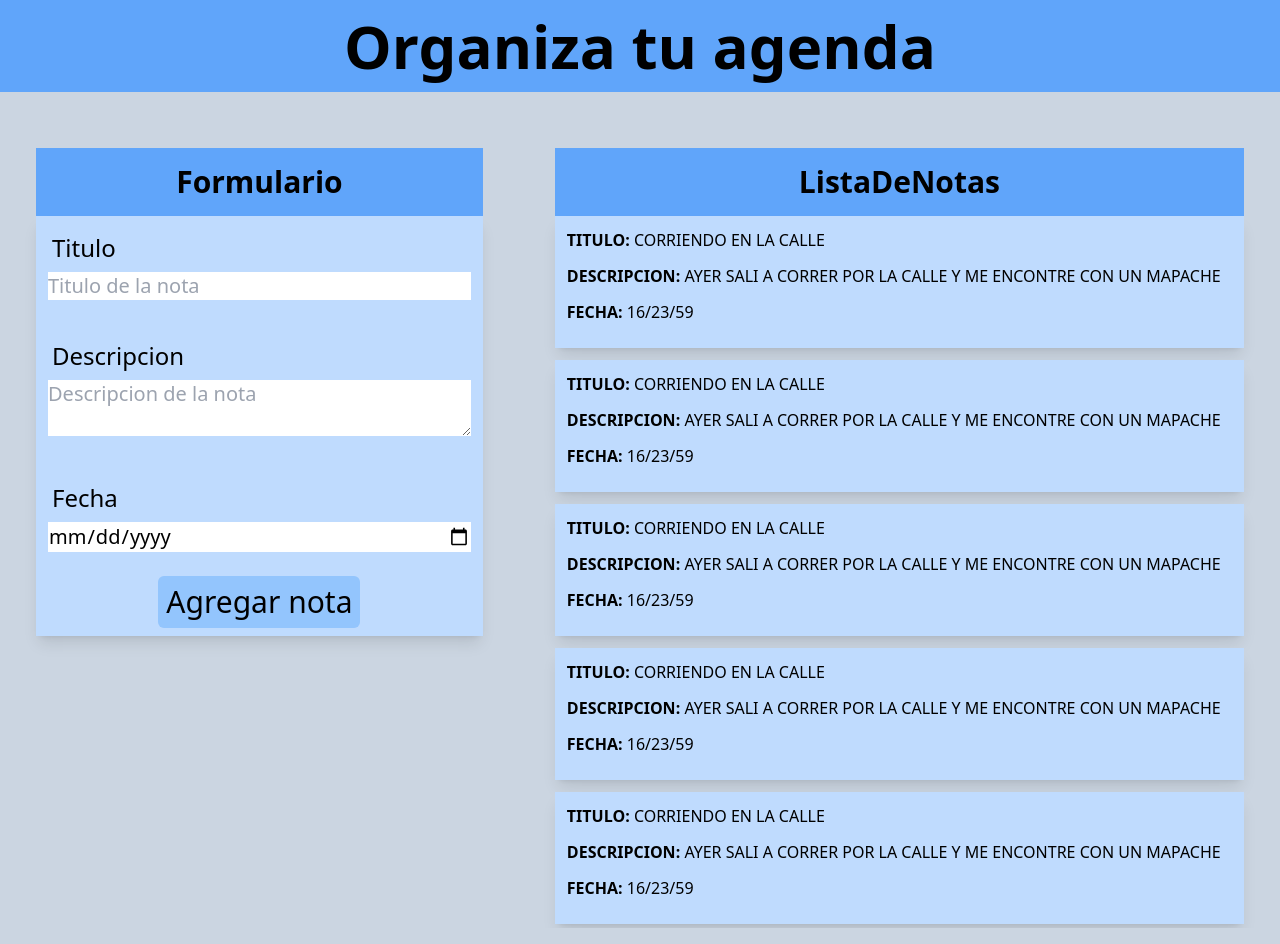
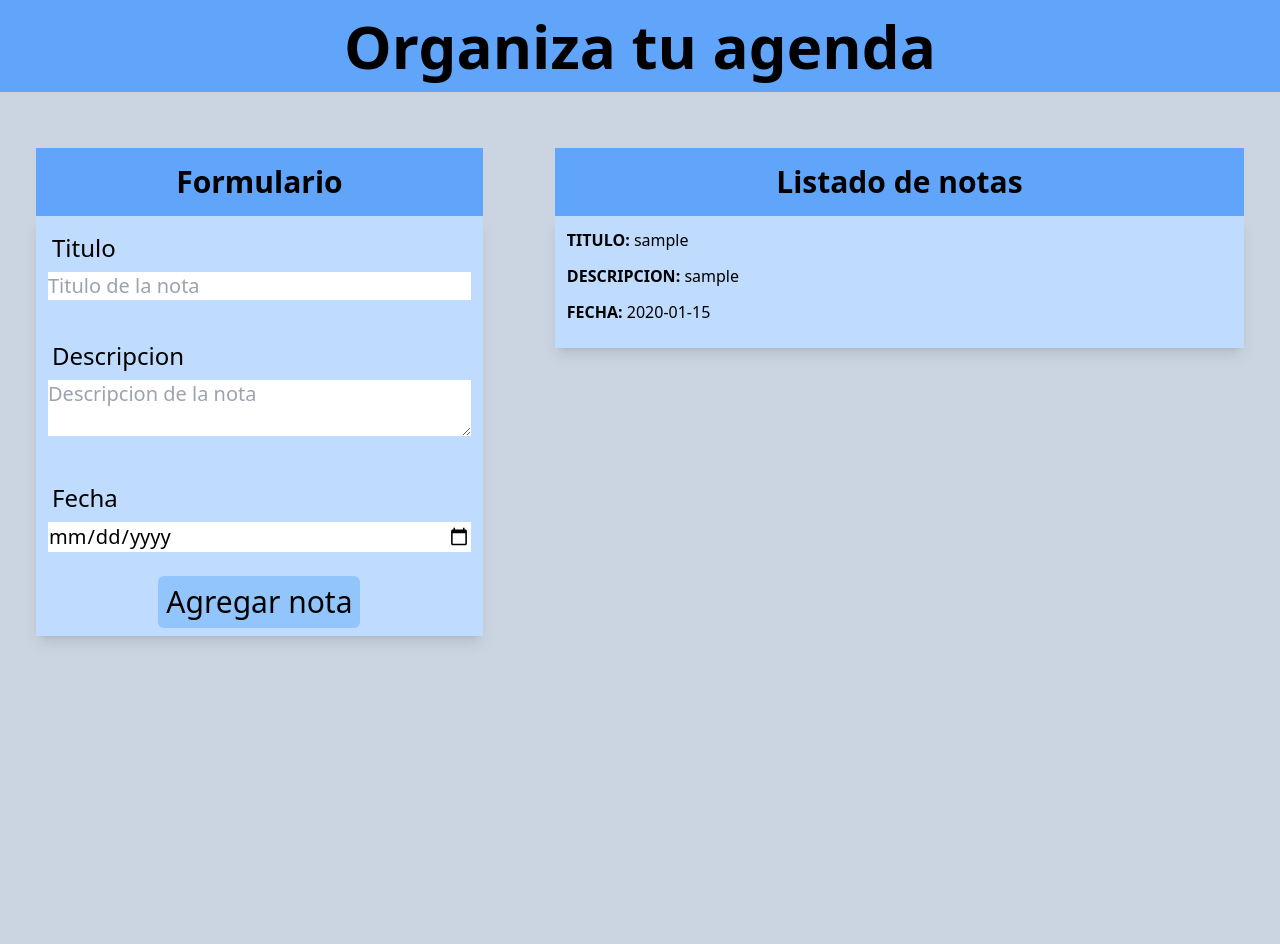
Before and after one commit to VinaEmiliano/NotasApp-react-tailwind, a React (Vite) app: page / in a window 1280 px wide. Both pictures are taken after typing "Sample", "Sample", "2020-01-15" into the empty fields and a click on the input "Agregar nota". Built offline with nearby package versions, Linux system fonts and the light colour scheme.

Commit message:
texto dinamico y actualizacion en el componentes de notas

```diff
--- a/src/App.jsx
+++ b/src/App.jsx
@@ -17,7 +17,9 @@ function App() {
           notas={notas}
           setNotas={setNotas}
         />
-        <ListaDeNotas/>
+        <ListaDeNotas
+          notas={notas}
+        />
       </div>
 
     </div>
--- a/src/components/Formulario.jsx
+++ b/src/components/Formulario.jsx
@@ -8,6 +8,13 @@ const Formulario = ({notas, setNotas}) => {
     const [fecha, setFecha] = useState("")
 
     const [error, setError] = useState(false)
+
+    const generarId = () => {
+        const random = Math.random().toString(36).substring(2)
+        const fecha = Date.now().toString(36)
+        return random + fecha
+    }
+
 
     const handleSubmit = (e) => {
         e.preventDefault()
@@ -22,7 +29,8 @@ const Formulario = ({notas, setNotas}) => {
         const objetoNota = {
             titulo,
             descripcion,
-            fecha
+            fecha,
+            id: generarId()
         }
 
         setNotas([...notas, objetoNota])
--- a/src/components/ListaDeNotas.jsx
+++ b/src/components/ListaDeNotas.jsx
@@ -1,17 +1,21 @@
 import Nota from "./Nota"
 
-const ListaDeNotas = () => {
+const ListaDeNotas = ({notas}) => {
+
+
   return (
     <div className="md:w-1/2 lg:w-3/5 m-4 p-5 md:h-screen overflow-y-auto">
-        <h2 className="bg-blue-400 text-3xl p-4 text-center font-semibold">ListaDeNotas</h2>
-        <Nota />
-        <Nota />
-        <Nota />
-        <Nota />
-        <Nota />
-        <Nota />
-        <Nota />
-        <Nota />
+
+        {notas.length > 0
+            ? <h2 className="bg-blue-400 text-3xl p-4 text-center font-semibold">Listado de notas</h2>
+            : <h2 className="bg-blue-400 text-3xl p-4 text-center font-semibold">Agrega tu primer nota</h2>
+        }
+        {notas.map( (nota) => (
+            <Nota
+                key={nota.id}
+                nota={nota}
+            />
+        ) )}
     </div>
   )
 }
--- a/src/components/Nota.jsx
+++ b/src/components/Nota.jsx
@@ -1,16 +1,19 @@
 
-const Nota = () => {
+const Nota = ({nota}) => {
+
+    const {titulo, descripcion, fecha} = nota
+
   return (
     <div  className="bg-blue-200 shadow-lg ">
         <div className="mb-3 p-3">
             <p className="font-bold mb-3 uppercase">Titulo:{' '}
-                <span className="font-normal">corriendo en la calle</span>
+                <span className="font-normal lowercase">{titulo}</span>
             </p>
             <p className="font-bold mb-3 uppercase">Descripcion:{' '}
-                <span className="font-normal">Ayer sali a correr por la calle y me encontre con un mapache</span>
+                <span className="font-normal lowercase">{descripcion}</span>
             </p>
             <p className="font-bold mb-3 uppercase">fecha:{' '}
-                <span className="font-normal">16/23/59</span>
+                <span className="font-normal">{fecha}</span>
             </p>
         </div>
 
```
